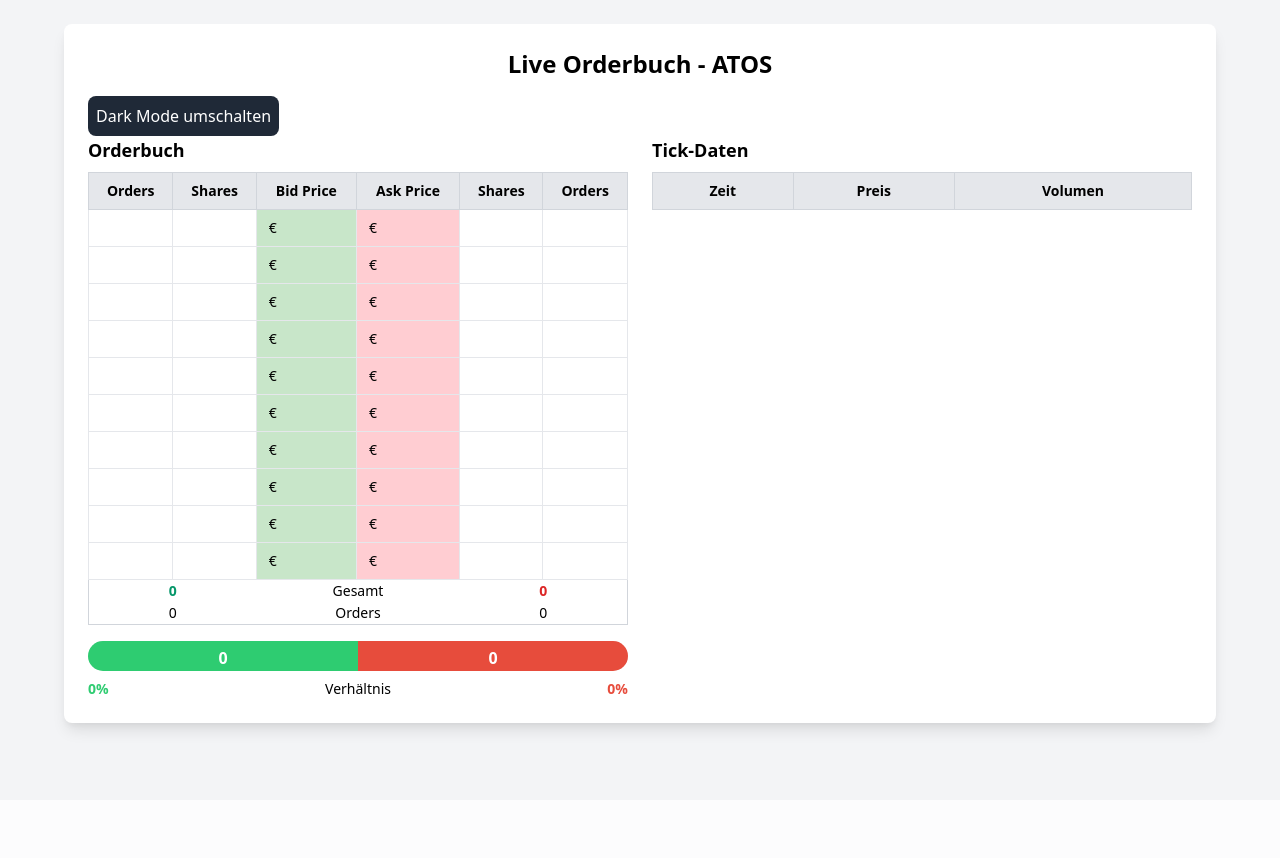
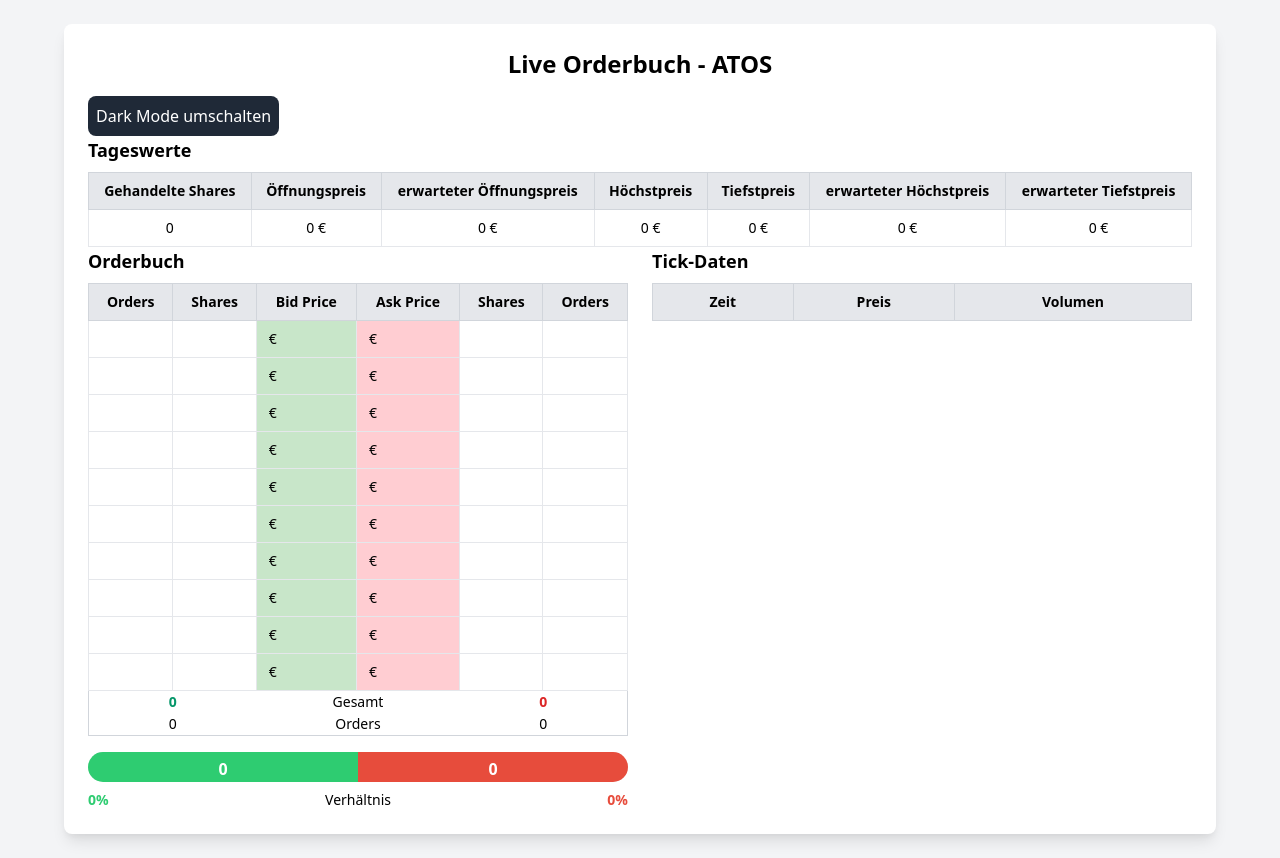
Before and after one commit to SteGun93/Live-Orderbuch-ATOS, a Flask app: page / in a window 1280 px wide. Before the commit the page ends 738 px from the top, so only its background shows below. Run offline with Flask 3, Linux system fonts and the light colour scheme; data that the repository does not hold is empty.

Commit message:
Hinzufügen von Tageswerten

```diff
--- a/controllers/orderbook_controller.py
+++ b/controllers/orderbook_controller.py
@@ -12,6 +12,13 @@
 orderbook_bids = defaultdict(lambda: {"price": None, "quantity": None, "size": None})
 orderbook_asks = defaultdict(lambda: {"price": None, "quantity": None, "size": None})
 trades = deque(maxlen=50)
+day_volume = 0
+opening_price = 0
+susp_opening_price = 0
+high_price = 0
+low_price = 0
+susp_high_price = 0
+susp_low_price = 0
 
 def handle_orderbook(data):
     book_row = data.get("bookRow", None)
@@ -42,6 +49,43 @@
     debug_log(f"📊 Orderbuch aktualisiert: Bids: {orderbook_bids}, Asks: {orderbook_asks}")
 
 def handle_trades(data):
+    global day_volume, opening_price, susp_opening_price, high_price, low_price, susp_high_price, susp_low_price
+
+    if "volume" in data:
+        day_volume = data["volume"]
+        debug_log("Aktualisierung der Tagesdaten:")
+        debug_log(f"📈 Volumen: {day_volume}")
+
+    if "open" in data:
+        opening_price = data["open"]
+        debug_log("Aktualisierung der Tagesdaten:")
+        debug_log(f"📈 Eröffnungskurs: {opening_price}")
+
+    if "suspOpen" in data:
+        susp_opening_price = data["suspOpen"]
+        debug_log("Aktualisierung der Tagesdaten:")
+        debug_log(f"📈 Suspended Eröffnungskurs: {susp_opening_price}")
+
+    if "high" in data:
+        high_price = data["high"]
+        debug_log("Aktualisierung der Tagesdaten:")
+        debug_log(f"📈 Höchstkurs: {high_price}")
+
+    if "low" in data:
+        low_price = data["low"]
+        debug_log("Aktualisierung der Tagesdaten:")
+        debug_log(f"📈 Tiefstkurs: {low_price}")
+
+    if "suspHigh" in data:
+        susp_high_price = data["suspHigh"]
+        debug_log("Aktualisierung der Tagesdaten:")
+        debug_log(f"📈 Suspended Höchstkurs: {susp_high_price}")
+
+    if "suspLow" in data:
+        susp_low_price = data["suspLow"]
+        debug_log("Aktualisierung der Tagesdaten:")
+        debug_log(f"📈 Suspended Tiefstkurs: {susp_low_price}")
+
     if "last" in data and "tradeVolume" in data and "tradeTime" in data:
         trade_time = data["tradeTime"]
         last_price = data["last"]
@@ -50,4 +94,15 @@
 
         debug_log(f"📈 Neuer Trade: Zeit={trade_time}, Preis={last_price}, Volumen={trade_volume}")
     else:
-        debug_log("⚠ Keine gültigen Trade-Daten oder theoretischer Preis empfangen, ignoriert.")
+        debug_log("Ungültige Live-Daten erhalten!")
+
+def get_market_data():
+    return {
+        "day_volume": day_volume,
+        "opening_price": opening_price,
+        "susp_opening_price": susp_opening_price,
+        "high_price": high_price,
+        "low_price": low_price,
+        "susp_high_price": susp_high_price,
+        "susp_low_price": susp_low_price
+    }
--- a/main.py
+++ b/main.py
@@ -1,7 +1,7 @@
 import asyncio
 from flask import Flask, render_template, jsonify
 from controllers.websocket_controller import connect_websocket
-from controllers.orderbook_controller import orderbook_bids, orderbook_asks, trades
+from controllers.orderbook_controller import orderbook_bids, orderbook_asks, trades, get_market_data
 
 app = Flask(__name__)
 
@@ -11,10 +11,12 @@
 
 @app.route('/data')
 def get_data():
+    market_data = get_market_data()
     return jsonify({
         "bids": orderbook_bids,
         "asks": orderbook_asks,
-        "trades": list(trades)
+        "trades": list(trades),
+        **market_data
     })
 
 websocket_started = False
--- a/templates/index.html
+++ b/templates/index.html
@@ -117,6 +117,35 @@
         <button id="toggle-dark-mode" class="p-2 bg-gray-800 text-white rounded-lg">
             Dark Mode umschalten
         </button>
+        <div>
+            <h3 class="text-lg font-semibold mb-2">Tageswerte</h3>
+            <div class="overflow-x-auto">
+                <table class="w-full border-collapse border border-gray-300 text-sm">
+                    <thead>
+                        <tr class="bg-gray-200">
+                            <th class="border border-gray-300 px-3 py-2">Gehandelte Shares</th>
+                            <th class="border border-gray-300 px-3 py-2">Öffnungspreis</th>
+                            <th class="border border-gray-300 px-3 py-2">erwarteter Öffnungspreis</th>
+                            <th class="border border-gray-300 px-3 py-2">Höchstpreis</th>
+                            <th class="border border-gray-300 px-3 py-2">Tiefstpreis</th>
+                            <th class="border border-gray-300 px-3 py-2">erwarteter Höchstpreis</th>
+                            <th class="border border-gray-300 px-3 py-2">erwarteter Tiefstpreis</th>
+                        </tr>
+                    </thead>
+                    <tbody>
+                        <tr class="text-center">
+                            <td class="border px-3 py-2" id="day-volume"></td>
+                            <td class="border px-3 py-2" id="opening-price"></td>
+                            <td class="border px-3 py-2" id="susp-opening-price"></td>
+                            <td class="border px-3 py-2" id="high-price"></td>
+                            <td class="border px-3 py-2" id="low-price"></td>
+                            <td class="border px-3 py-2" id="susp-high-price"></td>
+                            <td class="border px-3 py-2" id="susp-low-price"></td>
+                        </tr>
+                    </tbody>
+                </table>
+            </div>
+        </div>
         <div class="grid grid-cols-1 sm:grid-cols-2 gap-6">
             <div>
                 <h3 class="text-lg font-semibold mb-2">Orderbuch</h3>
@@ -282,6 +311,13 @@
                 let bids = data.bids;
                 let asks = data.asks;
                 let trades = data.trades.slice(-50).reverse();
+                let dayVolume = data.day_volume;
+                let openingPrice = data.opening_price;
+                let suspOpeningPrice = data.susp_opening_price;
+                let highPrice = data.high_price;
+                let lowPrice = data.low_price;
+                let suspHighPrice = data.susp_high_price;
+                let suspLowPrice = data.susp_low_price;
 
                 let orderbookRows = Array.from({ length: 10 }, (_, index) => ({
                     row: index + 1,
@@ -332,6 +368,15 @@
                     </tr>`;
                 });
 
+                $('#day-volume').text(dayVolume.toLocaleString('de-DE'));
+                $('#opening-price').text(openingPrice.toLocaleString('de-DE', { minimumFractionDigits: 0, maximumFractionDigits: 6 }) + ' €');
+                $('#susp-opening-price').text(suspOpeningPrice.toLocaleString('de-DE', { minimumFractionDigits: 0, maximumFractionDigits: 6 }) + ' €');
+                $('#high-price').text(highPrice.toLocaleString('de-DE', { minimumFractionDigits: 0, maximumFractionDigits: 6 }) + ' €');
+                $('#low-price').text(lowPrice.toLocaleString('de-DE', { minimumFractionDigits: 0, maximumFractionDigits: 6 }) + ' €');
+                $('#susp-high-price').text(suspHighPrice.toLocaleString('de-DE', { minimumFractionDigits: 0, maximumFractionDigits: 6 }) + ' €');
+                $('#susp-low-price').text(suspLowPrice.toLocaleString('de-DE', { minimumFractionDigits: 0, maximumFractionDigits: 6 }) + ' €');
+
+
                 $('#orderbook-body').html(orderbookBody);
                 $('#orderbook-body td').each(function() {
                     let key = $(this).index() + '-' + $(this).parent().index();
```
